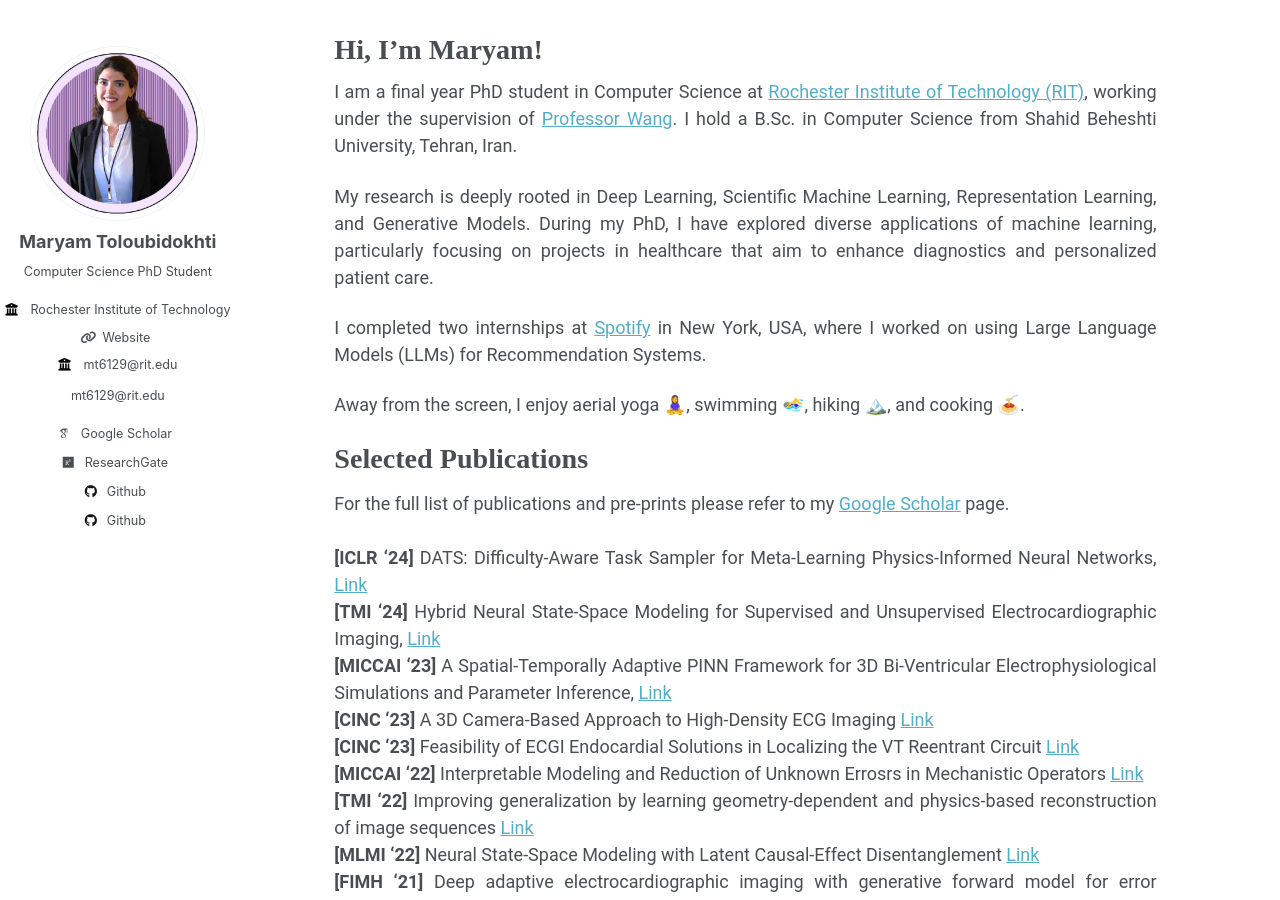
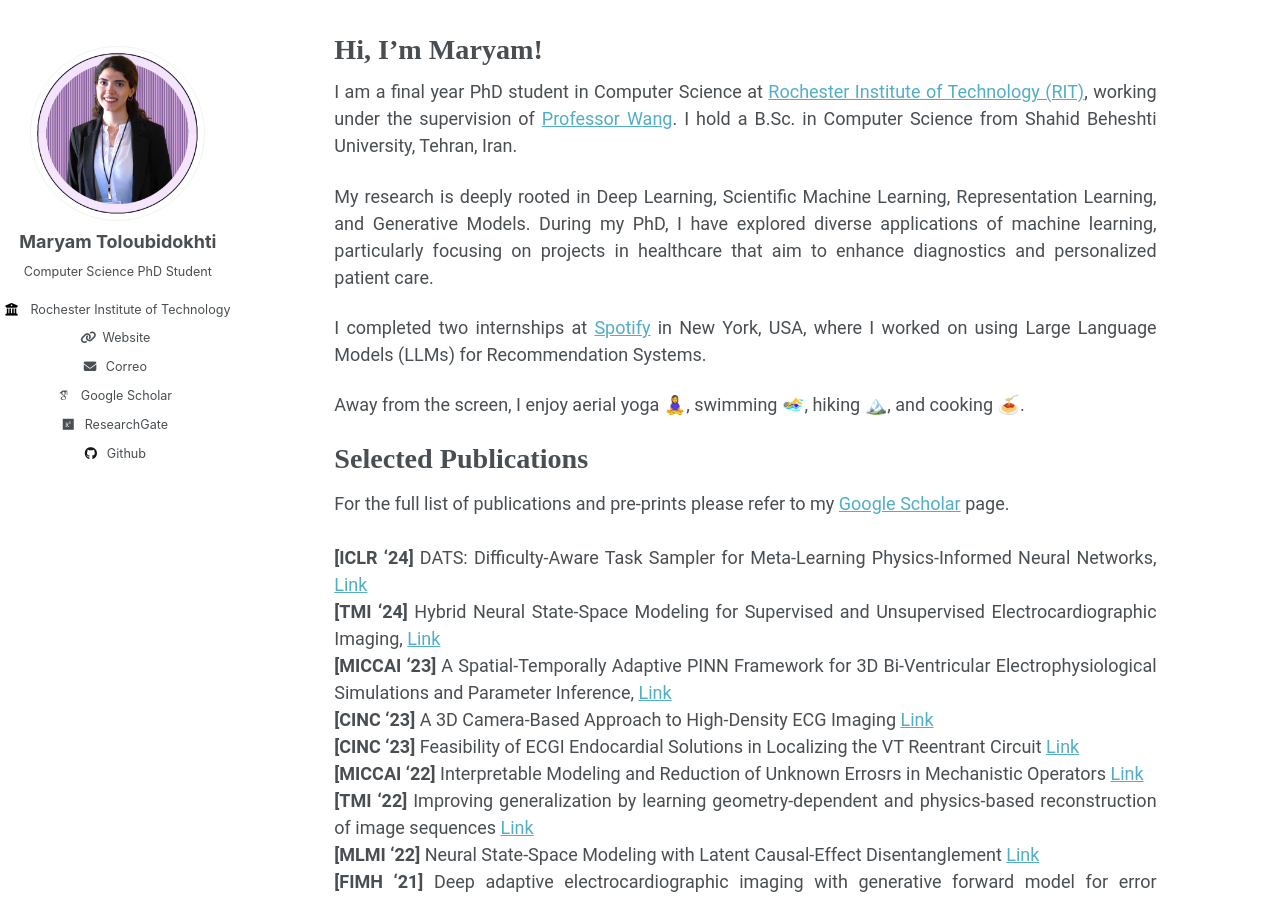
Before and after one commit to maryamTolou/MaryTolou, a Jekyll site: the page built from _pages/about.md, in a window 1280 px wide and 900 px high. Built offline with Jekyll 4.4.1, drawn with Linux system fonts in a browser that asks for light colours; some web fonts are replaced.

Commit message:
email update

```diff
--- a/_includes/author-profile.html
+++ b/_includes/author-profile.html
@@ -34,9 +34,8 @@
         <li><a href="{{ author.uri }}"><i class="fas fa-fw fa-link icon-pad-right" aria-hidden="true"></i>{{ site.data.ui-text[site.locale].website_label | default: "Website" }}</a></li>
       {% endif %}
       {% if author.email %}
-        <li class="author__desktop"><i class="fa fa-solid fa-building-columns icon-pad-right" aria-hidden="true"></i>{{ author.email }}</li>
+        <li><a href="mailto:{{ author.email }}"><i class="fas fa-fw fa-envelope icon-pad-right" aria-hidden="true"></i>{{ site.data.ui-text[site.locale].email_label | default: "Email" }}</a></li>
       {% endif %}
-      <p>mt6129@rit.edu</p>
 
       <!-- Font Awesome and Academicons icons / Academic websites -->
       {% if author.arxiv %}
@@ -72,9 +71,6 @@
         <li><a href="https://dribbble.com/{{ author.dribbble }}"><i class="fab fa-fw fa-dribbble icon-pad-right" aria-hidden="true"></i>Dribbble</a></li>
       {% endif %}
       {% if author.github %}
-        <li><a href="https://github.com/{{ author.github }}"><i class="fab fa-fw fa-github icon-pad-right" aria-hidden="true"></i>Github</a></li>
-      {% endif %}
-      {% if author.uri %}
         <li><a href="https://github.com/{{ author.github }}"><i class="fab fa-fw fa-github icon-pad-right" aria-hidden="true"></i>Github</a></li>
       {% endif %}
       {% if author.kaggle %}
@@ -152,7 +148,7 @@
         <li><a href="https://www.xing.com/profile/{{ author.xing }}"><i class="fab fa-fw fa-xing icon-pad-right" aria-hidden="true"></i>XING</a></li>
       {% endif %}
       {% if author.youtube %}
-        <li><a href="https://www.youtube.com/@{{ author.youtube }}"><i class="fab fa-fw fa-youtube icon-pad-right" aria-hidden="true"></i>YouTube</a></li>
+        <li><a href="https://www.youtube.com/user/{{ author.youtube }}"><i class="fab fa-fw fa-youtube icon-pad-right" aria-hidden="true"></i>YouTube</a></li>
       {% endif %}
       {% if author.zhihu %}
       <li><a href="{{ author.zhihu }}"><i class="fab fa-fw fa-zhihu icon-pad-right" aria-hidden="true"></i>Zhihu</a></li>
```
